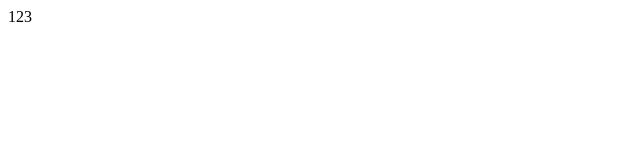
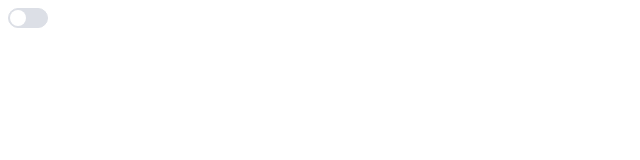
Before and after one commit to liyading18/VueCompinent-study, a Vue app in the folder lyd-ui/: page / in a window 1280 px wide. Shown: the top 160 px of the page, without its empty margins (0-640 px from the left). Built offline with nearby package versions, Linux system fonts and the light colour scheme.

Commit message:
子组件switch.vue添加基本的结构和样式

```diff
--- a/lyd-ui/src/components/switch.vue
+++ b/lyd-ui/src/components/switch.vue
@@ -1,5 +1,9 @@
 <template>
-  <div>123</div>
+  <label class="lyd-switch">
+    <span class="lyd-switch_core">
+      <span class="lyd-switch_button"></span>
+    </span>
+  </label>
 </template>
 
 <script>
@@ -8,6 +12,39 @@ export default {
 }
 </script>
 
-<style>
-
+<style lang="scss">
+  .lyd-switch {
+    display: inline-flex;
+    align-items: center;
+    position: relative;
+    font-size: 14px;
+    line-height: 20px;
+    height: 20px;
+    vertical-align: middle;
+    .lyd-switch_core {
+      margin: 0;
+      display: inline-block;
+      position: relative;
+      width: 40px;
+      height: 20px;
+      border: 1px solid #dcdfe6;
+      outline: none;
+      border-radius: 10px;
+      box-sizing: border-box;
+      background: #dcdfe6;
+      cursor: pointer;
+      transition: border-color .3s,background-color .3s;
+      vertical-align: middle;
+      .lyd-switch_button {
+        position: absolute;
+        top: 1px;
+        left: 1px;
+        border-radius: 100%;
+        transition: all .3s;
+        width: 16px;
+        height: 16px;
+        background-color: #fff;
+      }
+    }
+  }
 </style>
```
